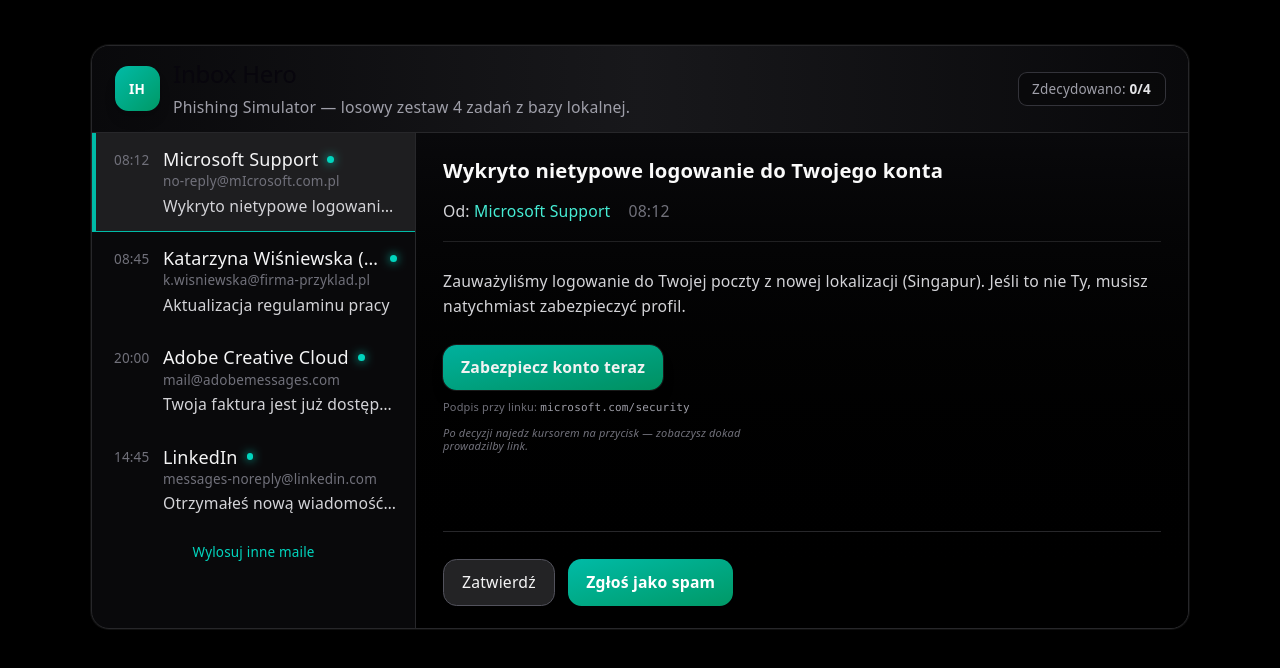
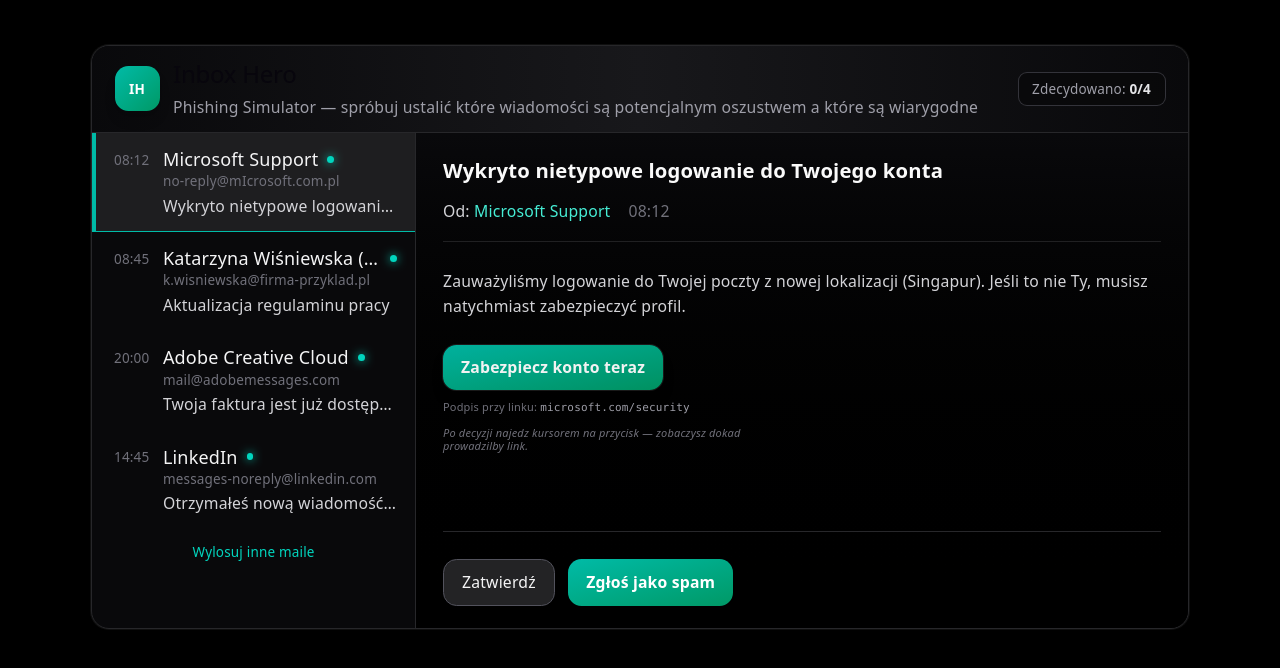
Before and after one commit to cherries-kosciuszkon/kosciuszkon, a React (Vite) app in the folder client/: page /inbox-hero in a window 1280 px wide. Shown: the top 668 px of the page. Built offline with nearby package versions, Linux system fonts and the light colour scheme.

Commit message:
Update Inbox-Hero
update InboxHeroPanel bar message

```diff
--- a/client/src/features/inbox-hero/components/InboxHeroPanel.tsx
+++ b/client/src/features/inbox-hero/components/InboxHeroPanel.tsx
@@ -146,7 +146,7 @@
             <div>
               <h2 className="text-base font-semibold text-zinc-50 sm:text-lg">Inbox Hero</h2>
               <p className="text-xs text-zinc-400 sm:text-sm">
-                Phishing Simulator — losowy zestaw 4 zadań z bazy lokalnej.
+                Phishing Simulator — spróbuj ustalić które wiadomości są potencjalnym oszustwem a które są wiarygodne
               </p>
             </div>
           </div>
```
